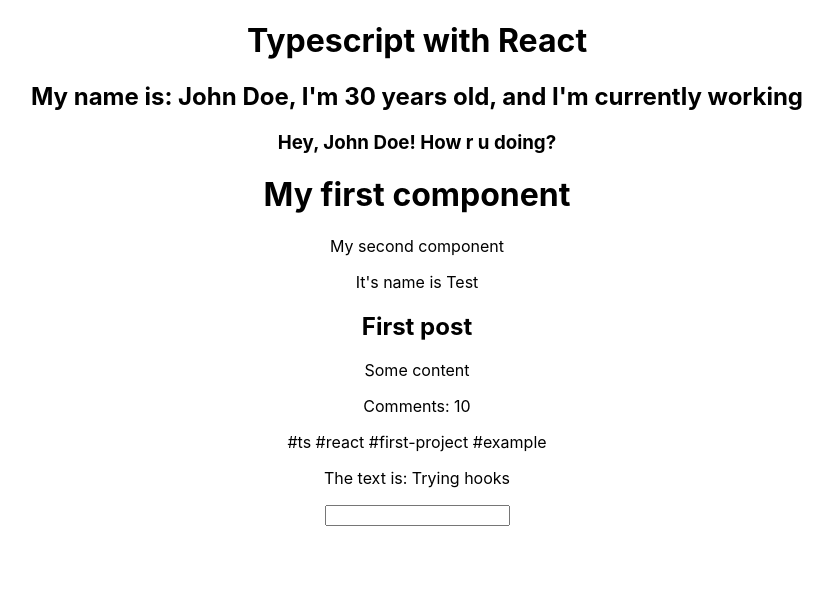
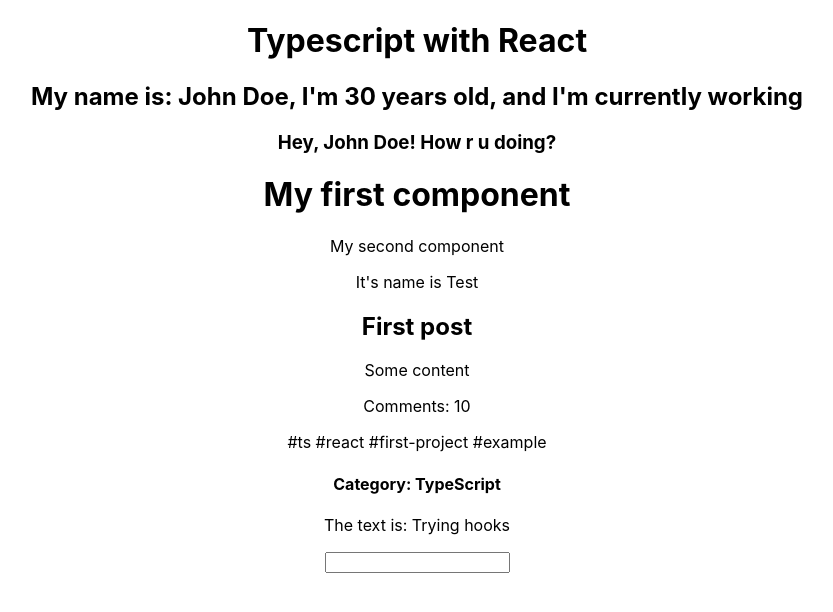
Before and after one commit to Matt-Alves07/TSComReact, a React (Create React App) app in the folder source/: page / in a window 1280 px wide. Shown: the top 612 px of the page, without its empty margins (223-1056 px from the left). Built offline with nearby package versions, Linux system fonts and the light colour scheme.

Commit message:
Created project's first enum

```diff
--- a/source/src/App.tsx
+++ b/source/src/App.tsx
@@ -4,7 +4,7 @@ import './App.css';
 //Components
 import FirstComponent from './Components/FirstComponent';
 import SecondComponent from './Components/SecondComponent';
-import Destructuring from './Components/Destructuring';
+import Destructuring, { Category } from './Components/Destructuring';
 import State from './Components/State';
 
 function App() {
@@ -33,6 +33,7 @@ function App() {
         content="Some content"
         commentsQty={10}
         tags={["ts","react","first-project","example"]}
+        category={Category.TS}
       />
       <State/>
     </div>
--- a/source/src/Components/Destructuring.tsx
+++ b/source/src/Components/Destructuring.tsx
@@ -5,12 +5,21 @@ interface IDestructuringProps {
     content: string
     commentsQty: number
     tags: string[]
+    //ENUM
+    category: Category
+}
+
+export enum Category {
+  JS = "JavaScript",
+  TS = "TypeScript",
+  CS = "C#",
+  PY = "Python"
 }
 
 //Old format
 //const Destructuring = (props: IDestructuringProps) => {
 //Destructuring example
-const Destructuring = ({ title, content, commentsQty, tags } : IDestructuringProps) => {
+const Destructuring = ({ title, content, commentsQty, tags, category } : IDestructuringProps) => {
   return (
     <div>
         <h2>{title}</h2>
@@ -21,6 +30,7 @@ const Destructuring = ({ title, content, commentsQty, tags } : IDestructuringPro
                 <span>#{tag + " "}</span>
             ))}
         </div>
+        <h4>Category: {category}</h4>
     </div>
   );
 };
```
